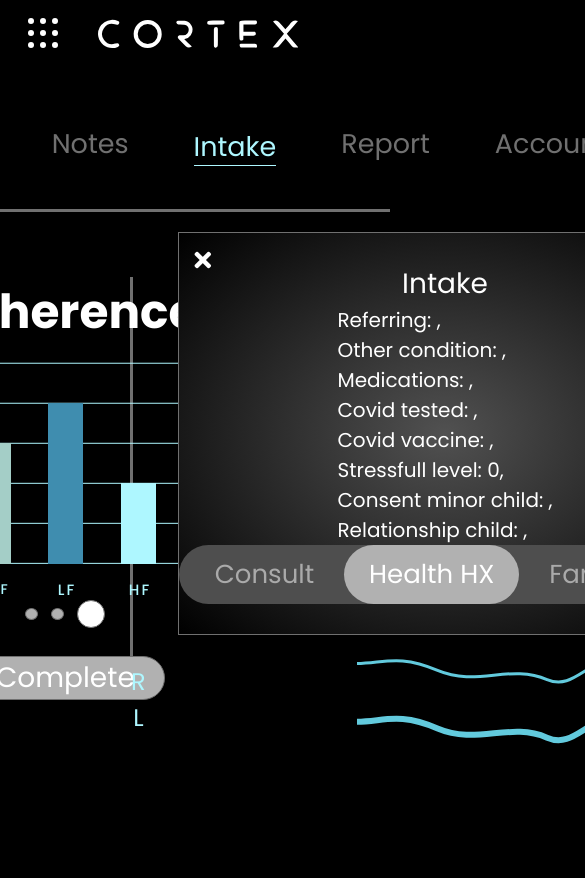
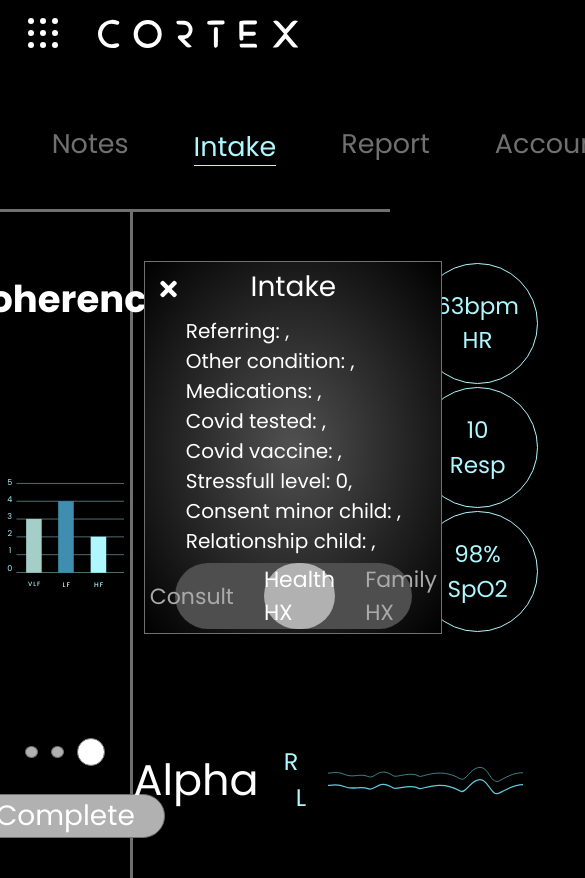
Before and after one commit to Simple2B/cortex-frontend, a React (Create React App) app: page /intake/1 in a window 390 px wide. Shown: the top 878 px of the page, 585 px wide, since content can reach past the window. Before the commit the page ends 844 px from the top, so only its background shows below. Built offline with nearby package versions, Linux system fonts and the light colour scheme; no server answers; sample sign-in values are in the browser's storage.

Commit message:
style intake and intake menu

```diff
--- a/src/components/Intake/Intake.tsx
+++ b/src/components/Intake/Intake.tsx
@@ -58,15 +58,12 @@ export default function Intake(): ReactElement {
   const location = useLocation();
   const splitLocation = location.pathname.split("/");
   const api_key = splitLocation[splitLocation.length - 1];
-  // const [clients, setClients] = useState<Client[]>([]);
   const [client, setClient] = useState<Client>(ClientDefault);
 
   const getClients = async () => {
     try {
       const response = await instance()
       .get('api/client/clients_intake');
-      // setClients(response.data);
-
       for (let i = 0; i < response.data.length; i++) {
         if (response.data[i].api_key === api_key) {
           console.log("response.data[i] => ", response.data[i])
@@ -82,29 +79,16 @@ export default function Intake(): ReactElement {
     };
   };
 
-  // const getClient = () => {
-
-  //   for (let i = 0; i < clients.length; i++) {
-  //     if (clients[i].api_key === api_key) {
-  //       // console.log("clients[i] => ", clients[i])
-  //       let client_db = clients[i]
-  //       setClient(client_db)
-  //     }
-  //   }
-  // }
-
   useEffect(() => {
     getClients();
-    // getClient();
   }, []);
 
-  // console.log("clients intake => ", clients)
   console.log("client intake => ", client)
 
   return (
     <>
         <NavBar />
-        <MenuInfoPatient api_key={api_key}/>
+        <MenuInfoPatient api_key={api_key} name={client.firstName}/>
         <div className="containerIntakeContent">
 
           <div className="coherence">
@@ -123,14 +107,11 @@ export default function Intake(): ReactElement {
               </div>
             </div>
           </div>
-
           <div className="intakeInfo">
             <div className="intakeInfoText">
-
               <div className="intakeInfoText_health">
                 <i className="fas fa-times"/>
                 <div className="intakeInfoText_healthTitle">Intake</div>
-
                 <div className="clientIntakeInfo">
                   <div>Referring: {client.referring},</div>
                   <div>Other condition: {client.otherCondition},</div>
@@ -141,8 +122,6 @@ export default function Intake(): ReactElement {
                   <div>Consent minor child: {client.consentMinorChild},</div>
                   <div>Relationship child: {client.relationshipChild},</div>
                 </div>
-
-
                 <div className="intakeInfoText_healthBtn">
                   <div className="intake_btn">
                     Consult
@@ -157,31 +136,30 @@ export default function Intake(): ReactElement {
               </div>
               <div className="intakeInfoText_results">
                 <div className="results">
+                  <div>63bpm</div>
+                  <div>HR</div>
                 </div>
                 <div className="results">
-
+                  <div>10</div>
+                  <div>Resp</div>
                 </div>
                 <div className="results">
-
+                  <div>98%</div>
+                  <div>SpO2</div>
                 </div>
               </div>
-
             </div>
-
             <div className="intakeInfoAlpha">
               <div className="intakeInfoAlpha_text">
                 Alpha
               </div>
-
               <div className="intakeInfoAlpha_letters">
                 <div className="letter">R</div>
                 <div className="letter">L</div>
               </div>
-
               <div className="intakeInfoAlpha_dashboard">
                 <IntakeAlpha/>
               </div>
-
             </div>
           </div>
         </div>
--- a/src/components/Intake/intake.css
+++ b/src/components/Intake/intake.css
@@ -1,5 +1,5 @@
 .containerIntakeContent {
-    /* height: 78.85vh; */
+    height: 78.85vh;
     display: flex;
     justify-content: space-between;
     align-items: center;
@@ -7,7 +7,7 @@
 
 .coherence {
     width: 34.22%;
-    /* height: 100%; */
+    height: 100%;
     border-right: solid #707070 3px;
     display: flex;
     justify-content: space-around;
@@ -18,11 +18,17 @@
 .coherenceTitleText {
     font-size: 47px;
     font-weight: bold;
+    margin-top: 45px;
 }
 
 /* .coherenceDashboard {
+    width: 40%;
     margin-top: 100px;
 } */
+
+.coherenceDashboard svg {
+    width: 97%;
+}
 
 .coherenceBtn {
     display: flex;
@@ -69,7 +75,7 @@
 
 .intakeInfo {
     display: flex;
-    justify-content: space-between;
+    justify-content: space-around;
     align-items: center;
     flex-direction: column;
     width: 100%;
@@ -78,22 +84,25 @@
 
 .intakeInfoText {
     display: flex;
+    justify-content: center;
     align-items: center;
     width: 100%;
-    height: 100%;
+    /* height: 100%; */
 }
 
 .intakeInfoText_health {
+    width: 76.47%;
+    height: 54.2vh;
     /* width: 988px;
     height: 585px; */
     border: 1px solid #707070;
     background: radial-gradient(#515151, #000000);
     display: flex;
-    justify-content: space-between;
+    justify-content: space-around;
     align-items: center;
     flex-direction: column;
-    margin-left: 45px;
-    margin-top: 20px;
+    /* margin-left: 45px; */
+    /* margin-top: 20px; */
     position: relative;
 }
 
@@ -106,7 +115,7 @@
 }
 
 .intakeInfoText_healthTitle {
-    margin-top: 30px;
+    /* margin-top: 30px; */
     font-size: 28px;
 }
 
@@ -122,13 +131,13 @@
 }
 
 .intakeInfoText_healthBtn {
-    margin-bottom: 30px;
+    /* margin-bottom: 30px; */
     font-size: 26px;
     display: flex;
     justify-content: center;
     align-items: center;
     width: 531px;
-    height: 59px;
+    /* height: 59px; */
     background-color: #4E4E4E;
     border-radius: 38px;
 }
@@ -144,7 +153,7 @@
 
 .intake_btnActive {
     width: 175px;
-    height: 59px;
+    /* heigsht: 59px; */
     background-color: #B1B1B1;
     color: #fff;
     border-radius: 38px;
@@ -157,9 +166,11 @@
 .intakeInfoText_results {
     display: flex;
     flex-direction: column;
-    justify-content: space-between;
+    justify-content: space-around;
     align-items: center;
-    margin-left: 60px;
+    width: 18%;
+    height: 100%;
+    /* margin-left: 20px; */
 }
 
 .intakeInfoText_results .results {
@@ -173,12 +184,37 @@
     margin-bottom: 0;
 }
 
+.results {
+    display: flex;
+    justify-content: center;
+    align-items: center;
+    flex-direction: column;
+}
+
+.results div {
+    font-size: 23px;
+    color: #AEF7FF;
+    /* display: flex;
+    justify-content: center;
+    align-items: center; */
+
+}
+
 .intakeInfoAlpha {
     /* width: 100%; */
     display: flex;
-    justify-content: space-between;
+    justify-content: center;
     align-items: center;
+    height: 11.57vh;
     /* padding: 35px 150px; */
+}
+
+.intakeInfoAlpha div:nth-child(1) {
+    margin-right: 25px;
+}
+
+.intakeInfoAlpha div:nth-child(2) {
+    margin-right: 5px;
 }
 
 .intakeInfoAlpha_text {
@@ -186,11 +222,12 @@
 }
 
 .intakeInfoAlpha_letters {
-    height: 100%;
+    /* height: 100%; */
     display: flex;
     justify-content: space-around;
     align-items: center;
     flex-direction: column;
+    text-align: center;
 }
 
 .intakeInfoAlpha_letters .letter {
@@ -199,5 +236,43 @@
 }
 
 .intakeInfoAlpha_dashboard {
-    width: 47.3%;
+    width: 68%;
 }
+
+.intakeInfoAlpha_dashboard svg {
+    width: 100%;
+}
+
+
+@media (max-width: 1024px) {
+
+    /* .containerIntakeContent {
+        height: 100%;
+    } */
+
+    .coherenceTitleText {
+        font-size: 37px;
+        font-weight: bold;
+        margin-top: 20px;
+    }
+
+    .coherenceDashboard {
+        display: flex;
+        justify-content: center;
+        align-items: center;
+    }
+
+    .coherenceDashboard svg {
+        width: 90%;
+    }
+
+    .intakeInfoText_health {
+        height: 44.2vh;
+    }
+
+    .intakeInfoText_healthBtn {
+        width: 80%;
+        font-size: 22px;
+    }
+
+ }
--- a/src/components/MenuInfoPatient/MenuInfoPatient.tsx
+++ b/src/components/MenuInfoPatient/MenuInfoPatient.tsx
@@ -5,6 +5,7 @@ import { NavLink } from 'react-router-dom';
 
 interface MyProps {
   api_key: string
+  name: string
 }
 
 
@@ -19,12 +20,14 @@ export default function MenuInfoPatient(props: MyProps): ReactElement {
       //Javascript split method to get the name of the path in array
       const splitLocation = pathname.split("/");
 
+      console.log("props.name ", props.name );
 
   return (
     <div className="menuInfoPatient_container">
         <div className="menuInfoPatient">
             <div className={splitLocation[1] === "#" ? "active" : "menuInfoPatientItem"}>
-              <NavLink to="#">JOHN</NavLink>
+              {/* test data props */}
+              <NavLink to="#">{ props.name === '' || props.name === null ? 'JOHN' : props.name }</NavLink>
             </div>
             <div className={splitLocation[1] === "#" ? "active" : "menuInfoPatientItem"}>
               <NavLink to="#">Care Plan</NavLink>
```
